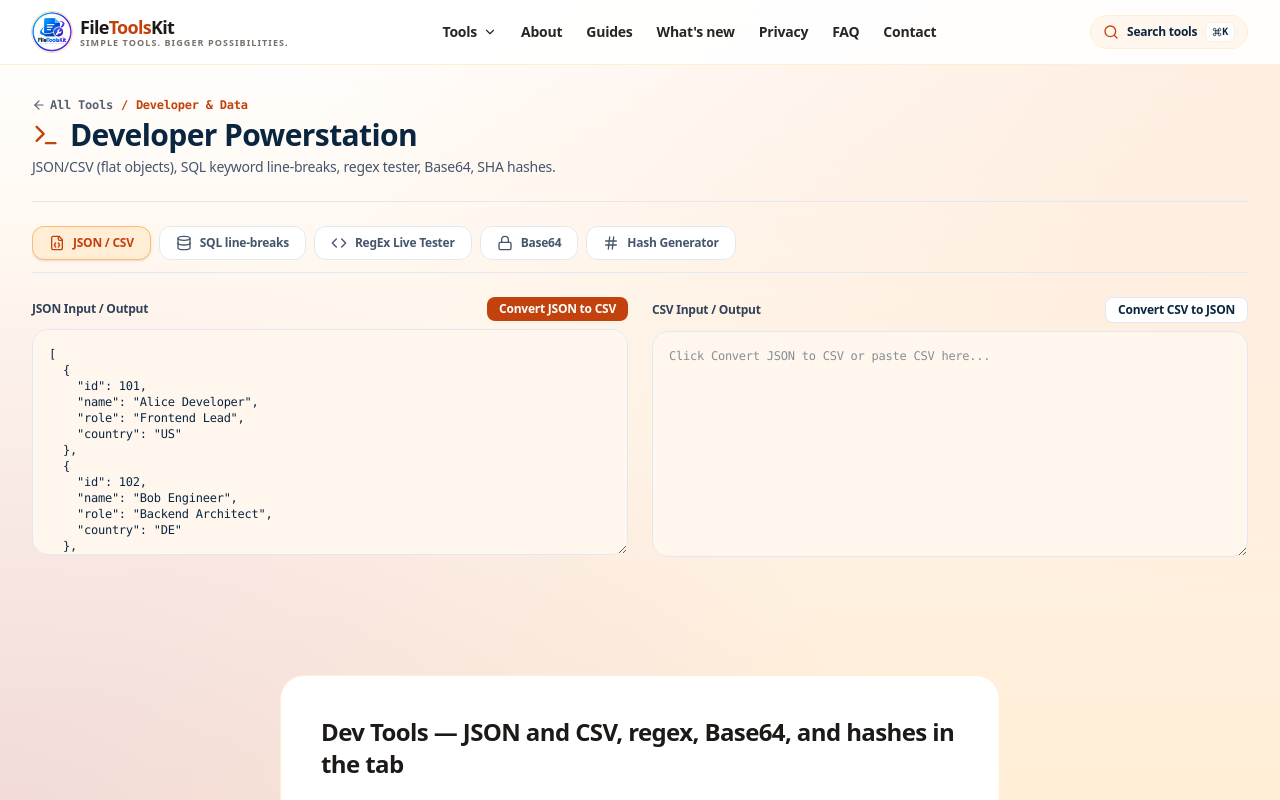
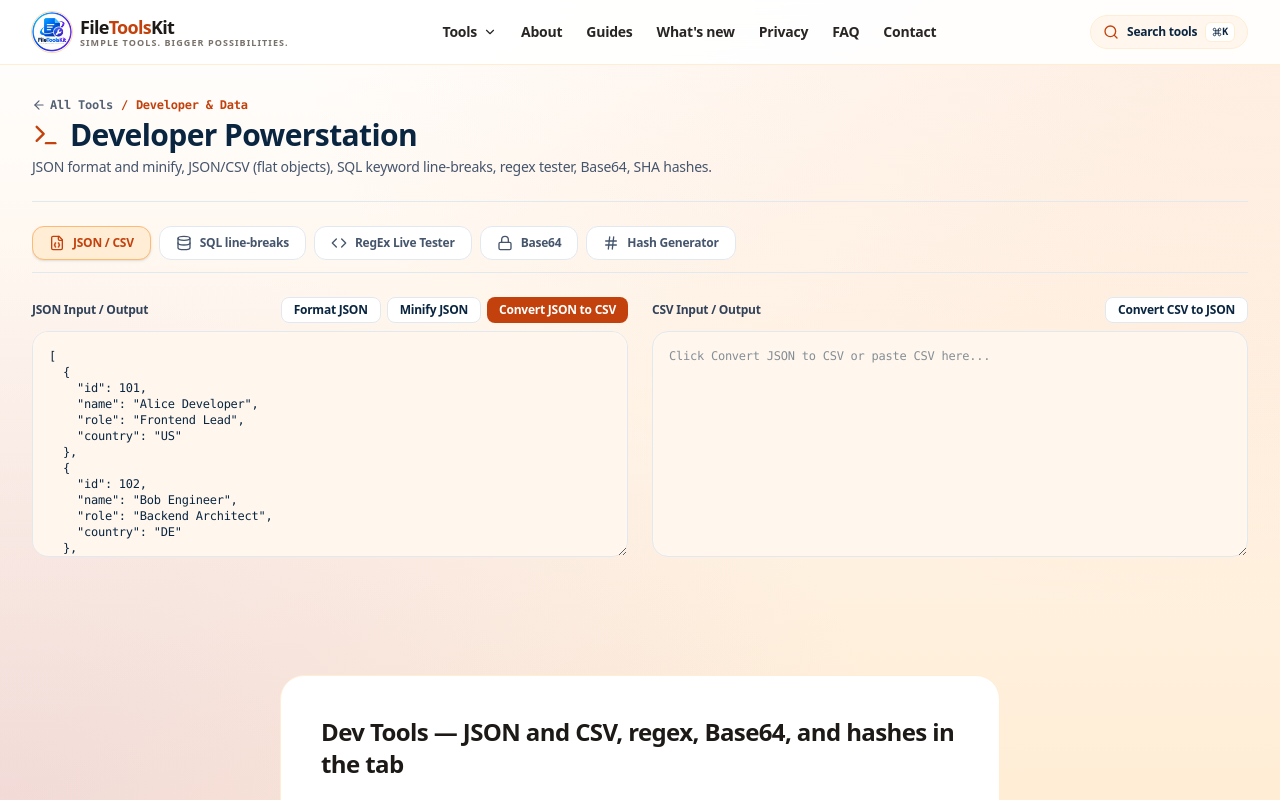
Before and after one commit to Sourendas/OmniCraft-Studio, a React (Vite) app: page /dev-tools in a window 1280 px wide. Shown: the top 800 px of the page. Built offline with nearby package versions, Linux system fonts and the light colour scheme.

Commit message:
Dev Tools: Format and Minify JSON with parser errors; stop regex tester looping on empty matches

```diff
--- a/src/pages/tools/DevToolsPage.tsx
+++ b/src/pages/tools/DevToolsPage.tsx
@@ -49,6 +49,18 @@ export const DevToolsPage: React.FC = () => {
       setCsvOutput([headers.join(','), ...rows].join('\n'));
     } catch (e: any) {
       setJsonCsvError(e.message || 'Invalid JSON format');
+    }
+  };
+
+  // Pretty-print or minify the JSON box. JSON.parse reports where the
+  // syntax breaks, so the error names the position instead of a generic fail.
+  const reformatJson = (indent: number) => {
+    try {
+      setJsonCsvError(null);
+      const parsed = JSON.parse(jsonInput);
+      setJsonInput(indent > 0 ? JSON.stringify(parsed, null, indent) : JSON.stringify(parsed));
+    } catch (e: any) {
+      setJsonCsvError(`Invalid JSON: ${e.message || 'could not parse'}`);
     }
   };
 
@@ -106,6 +118,9 @@ export const DevToolsPage: React.FC = () => {
       if (regexFlags.includes('g')) {
         while ((match = re.exec(regexTestString)) !== null) {
           matches.push({ full: match[0], index: match.index, groups: match.slice(1) });
+          // A pattern that can match an empty string (such as a*) would loop forever.
+          if (match[0] === '') re.lastIndex += 1;
+          if (matches.length >= 1000) break;
         }
       } else {
         const single = re.exec(regexTestString);
@@ -185,7 +200,7 @@ export const DevToolsPage: React.FC = () => {
             Developer Powerstation
           </h1>
           <p className="text-xs sm:text-sm text-slate-600 mt-1">
-            JSON/CSV (flat objects), SQL keyword line-breaks, regex tester, Base64, SHA hashes.
+            JSON format and minify, JSON/CSV (flat objects), SQL keyword line-breaks, regex tester, Base64, SHA hashes.
           </p>
         </div>
       </div>
@@ -227,7 +242,11 @@ export const DevToolsPage: React.FC = () => {
             <div className="space-y-2">
               <div className="flex items-center justify-between text-xs text-slate-700">
                 <label htmlFor="dev-json" className="font-bold">JSON Input / Output</label>
-                <button onClick={convertJsonToCsv} className="px-3 py-1 rounded-lg bg-[#EA580C] hover:bg-[#F97316] text-white font-bold text-xs">Convert JSON to CSV</button>
+                <div className="flex flex-wrap gap-1.5 justify-end">
+                  <button onClick={() => reformatJson(2)} className="px-3 py-1 rounded-lg bg-white hover:bg-slate-50 text-[#0A2540] font-bold text-xs border border-slate-200">Format JSON</button>
+                  <button onClick={() => reformatJson(0)} className="px-3 py-1 rounded-lg bg-white hover:bg-slate-50 text-[#0A2540] font-bold text-xs border border-slate-200">Minify JSON</button>
+                  <button onClick={convertJsonToCsv} className="px-3 py-1 rounded-lg bg-[#EA580C] hover:bg-[#F97316] text-white font-bold text-xs">Convert JSON to CSV</button>
+                </div>
               </div>
               <textarea id="dev-json" rows={12} value={jsonInput} onChange={(e) => setJsonInput(e.target.value)} className="w-full p-4 rounded-2xl bg-[#FFF7ED] border border-slate-200 text-xs text-[#0A2540] font-mono focus:border-[#EA580C] focus:outline-none" />
             </div>
```
